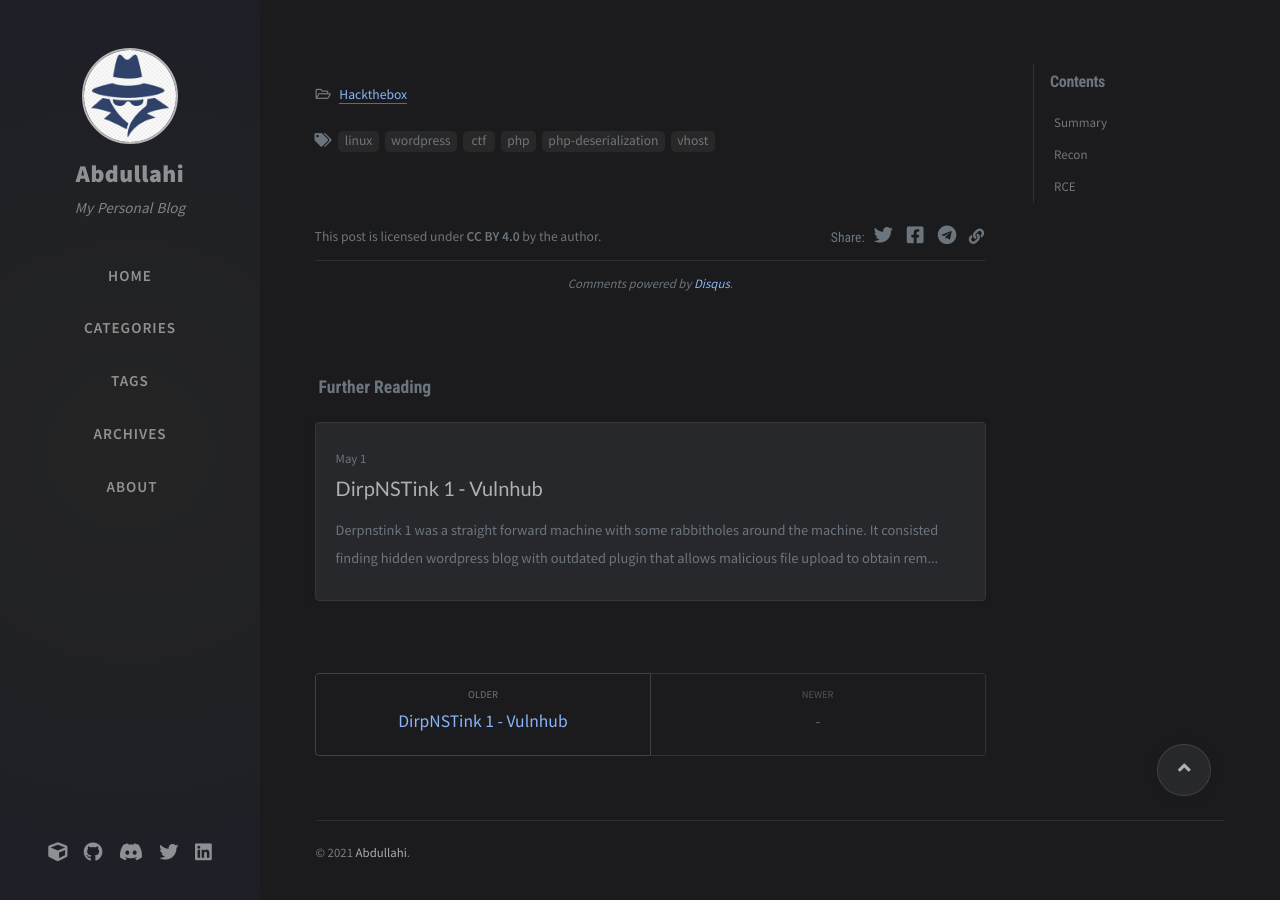
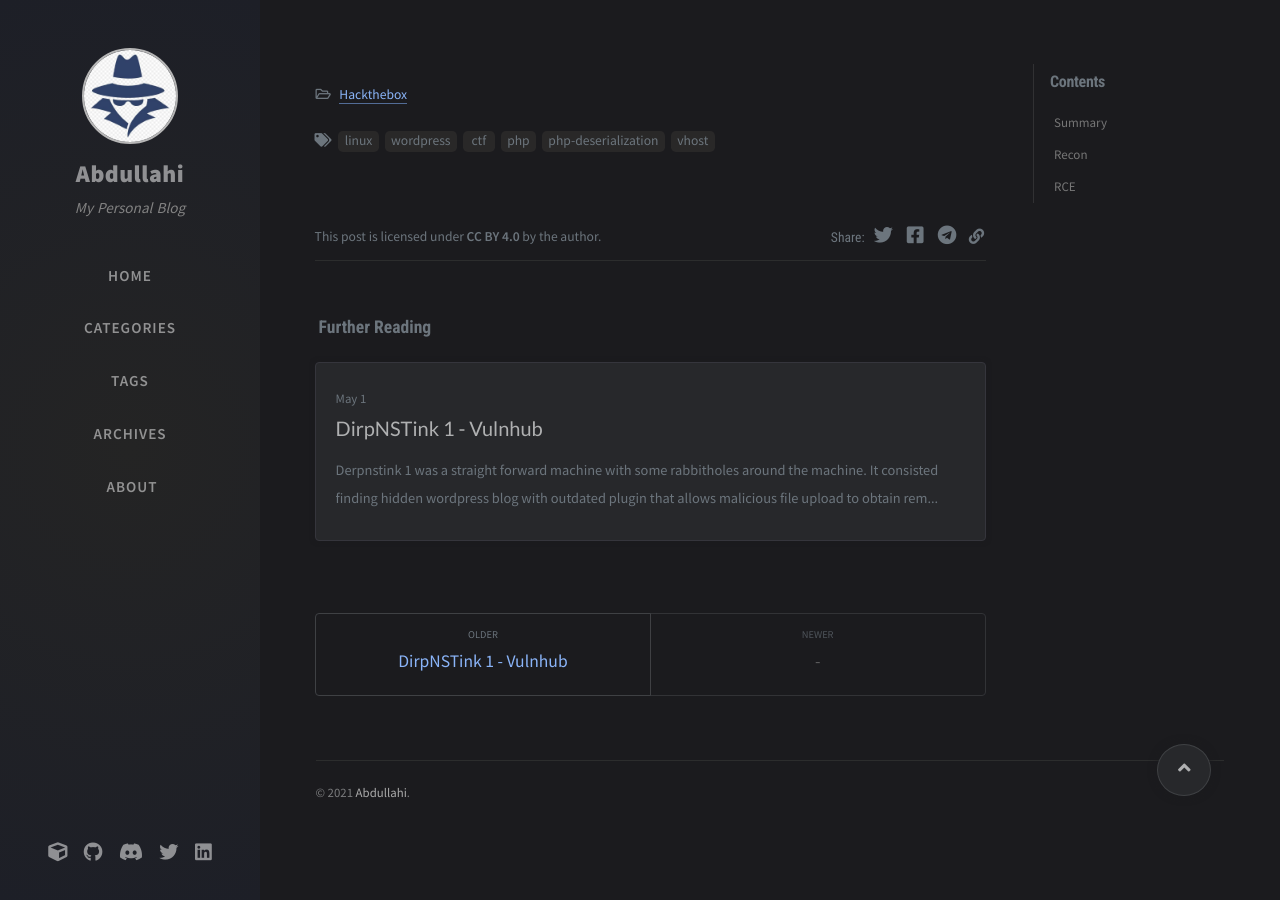
Before and after one commit to suldansec/suldansec.github.io, a Jekyll site: the page built from _posts/2021-05-29-htb-tenet.md, in a window 1280 px wide and 900 px high, scrolled down 7058 px. Built offline with Jekyll 4.4.1, drawn with Linux system fonts in a browser that asks for light colours; nearby versions of some CDN libraries; comment, search, counter and statistics services are not loaded; some of the changed lines change nothing that is shown.

Commit message:
Update _config.yml

```diff
--- a/_config.yml
+++ b/_config.yml
@@ -71,9 +71,9 @@ google_analytics:
     proxy_endpoint: ''
     cache: false  # pv data local cache, good for the users from GFW area.
 
-disqus:
-  comments: true  # boolean type, the global switch for posts comments.
-  shortname: 'https-abdulahiisse31-github-io'    # Fill with your Disqus shortname. › https://help.disqus.com/en/articles/1717111-what-s-a-shortname
+#disqus:
+#  comments: true  # boolean type, the global switch for posts comments.
+#  shortname: 'https-abdulahiisse31-github-io'    # Fill with your Disqus shortname. › https://help.disqus.com/en/articles/1717111-what-s-a-shortname
 
 
 # Prefer color scheme setting, available values:
```
